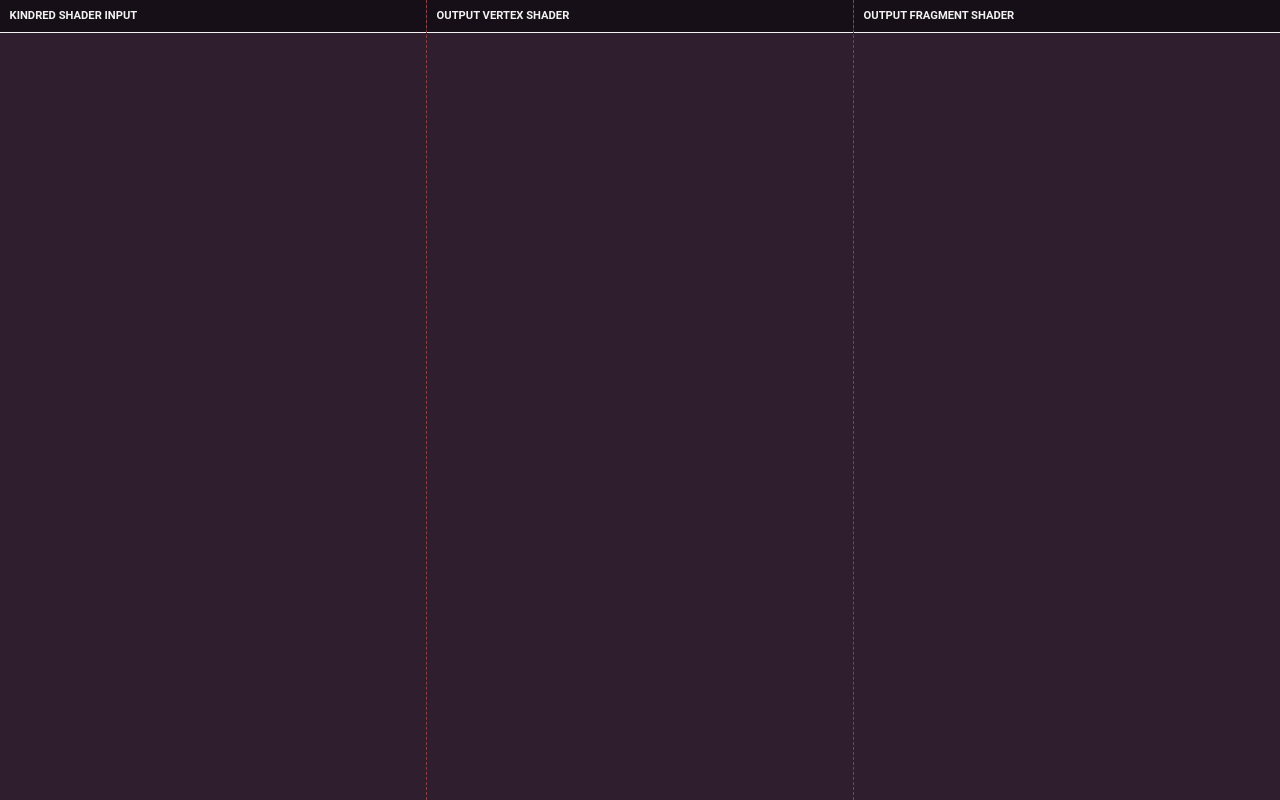
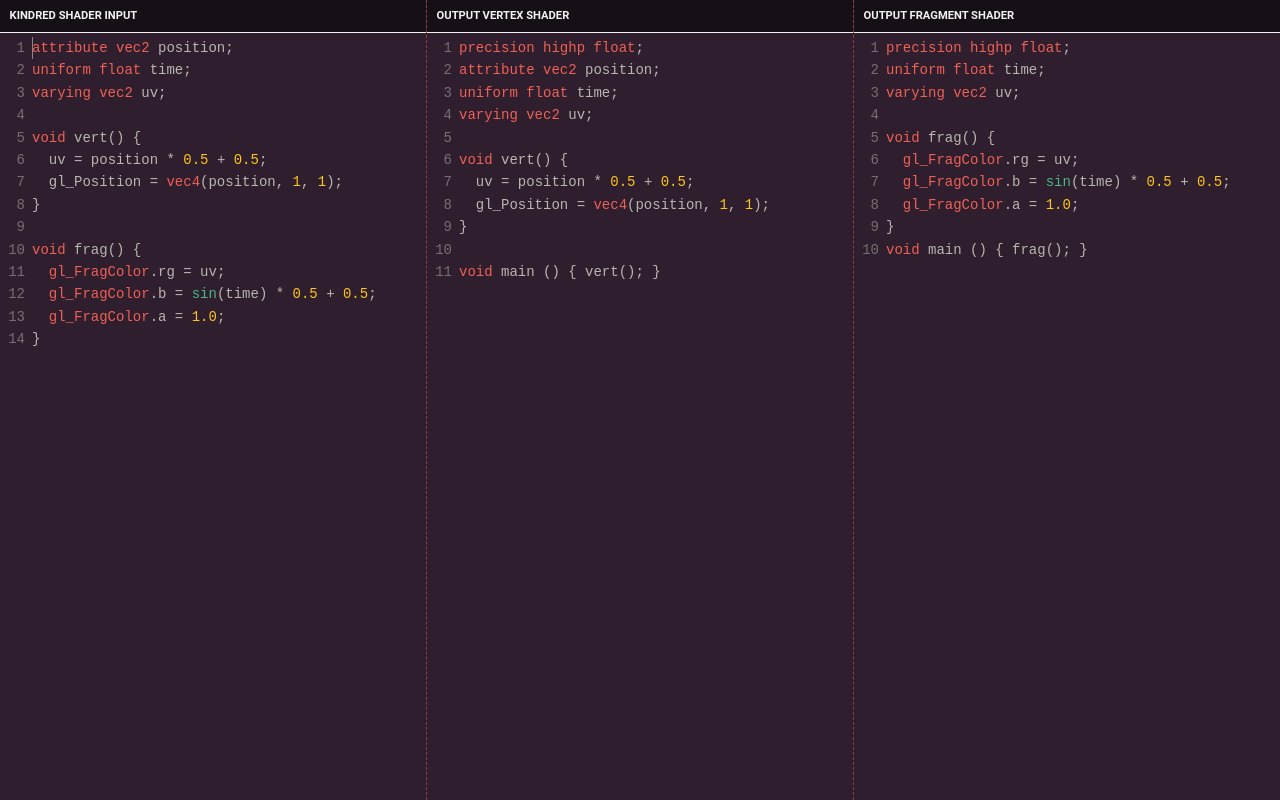
Before and after one commit to kindredjs/kindred-shader-formatter, a website: page index.html in a window 1280 px wide. Drawn offline with Linux system fonts and the light colour scheme.

Commit message:
Use demo-bundle.js on gh-pages

```diff
--- a/index.html
+++ b/index.html
@@ -73,6 +73,6 @@
         <h1>Output Fragment Shader</h1>
       </div>
     </div>
-    <script type="text/javascript" src="bundle.js"></script>
+    <script type="text/javascript" src="demo-bundle.js"></script>
   </body>
 </html>
```
